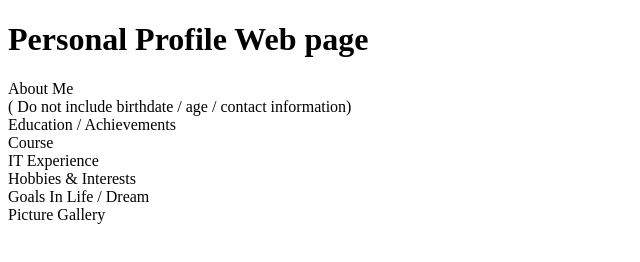
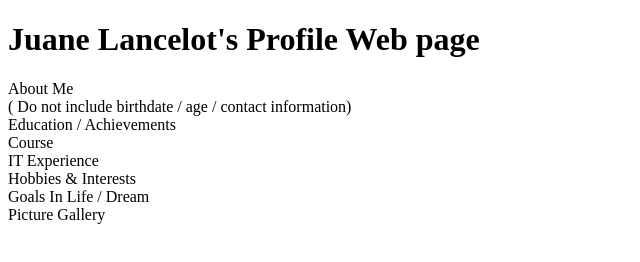
Before and after one commit to lyjuane/webprog-SF241-HTML-Lessons, a plain HTML site: page introduction/index.html in a window 1280 px wide. Shown: the whole page, without its empty margins (0-640 px from the left). Drawn offline with Linux system fonts and the light colour scheme.

Commit message:
Update index.html

```diff
--- a/introduction/index.html
+++ b/introduction/index.html
@@ -5,7 +5,7 @@
 </head>
 <body>
 
-<h1>Personal Profile Web page </h1>
+<h1>Juane Lancelot's Profile Web page </h1>
 <p>
 
 About Me<br>
```
